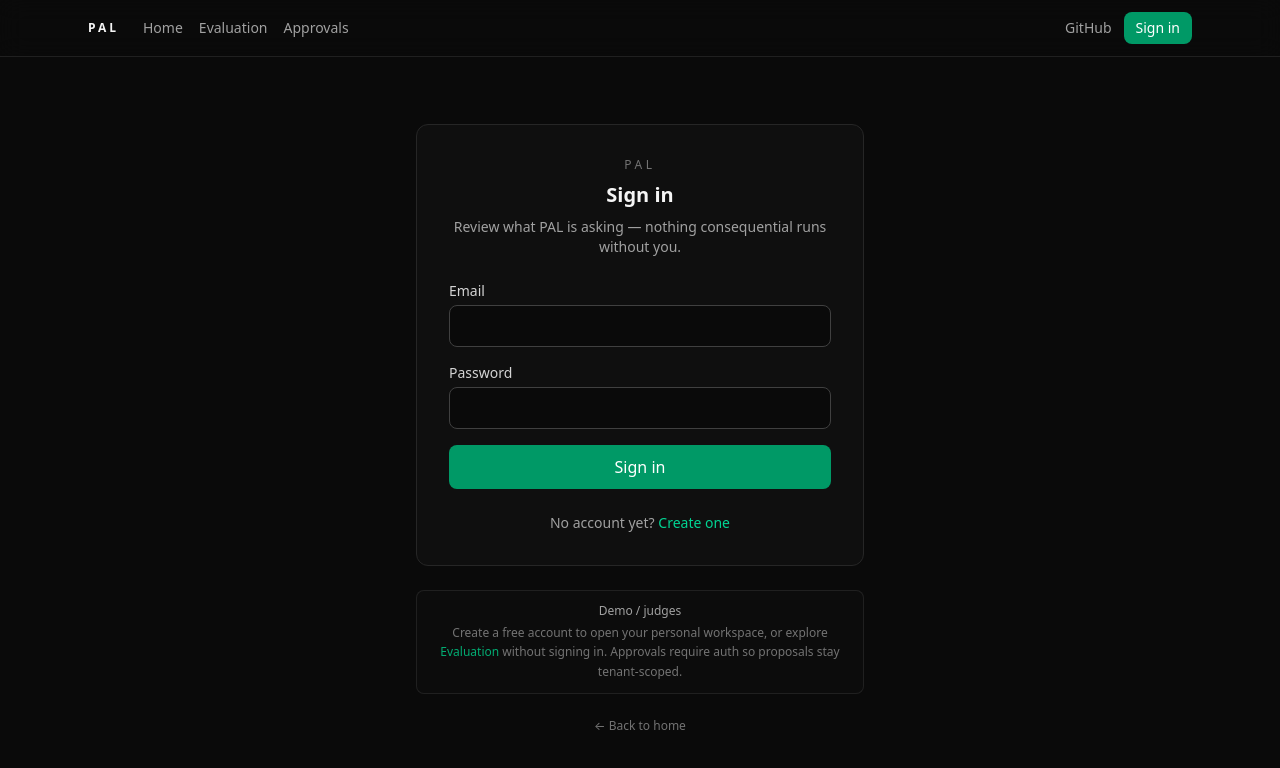
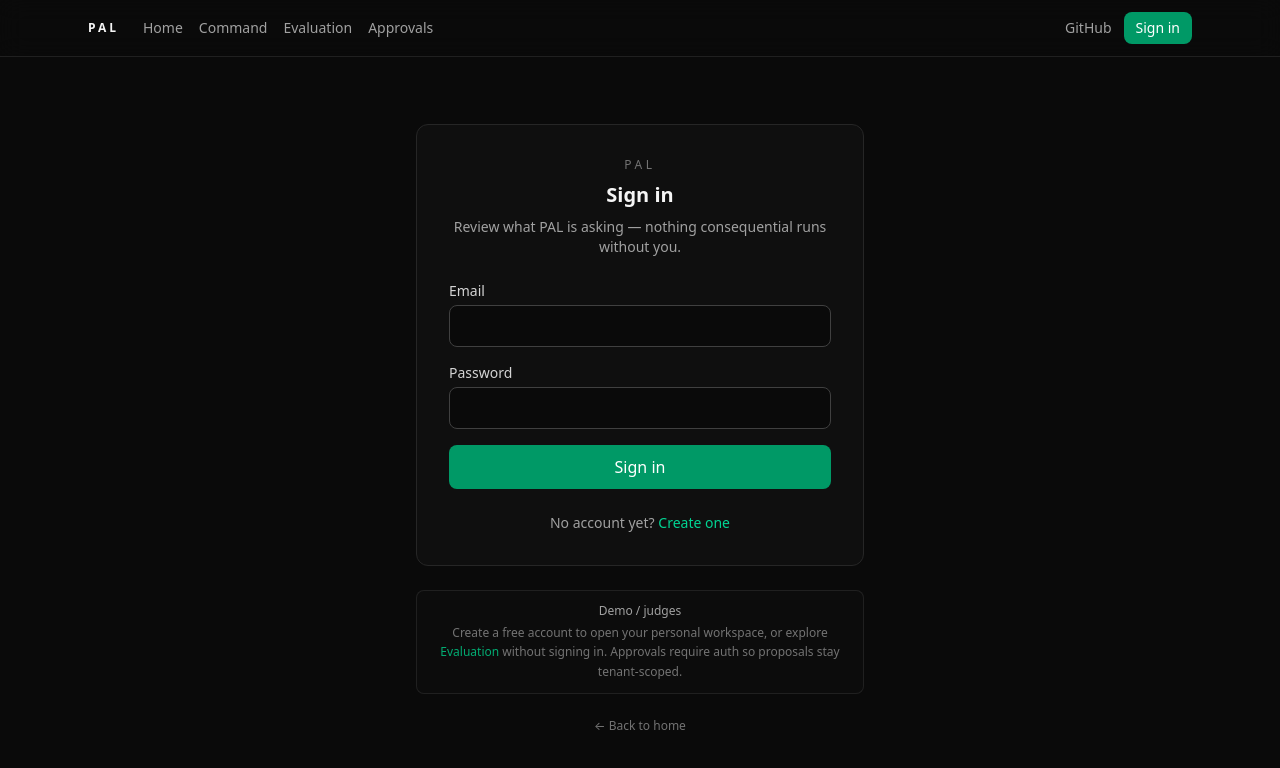
Before and after one commit to Logonotobscurity/pal, a Next.js app: page /login in a window 1280 px wide. Shown: the top 768 px of the page. Built offline with nearby package versions, Linux system fonts and the light colour scheme; no server answers.

Commit message:
feat(ui): add Command to AppHeader

```diff
--- a/src/components/layout/app-header.tsx
+++ b/src/components/layout/app-header.tsx
@@ -3,12 +3,7 @@
 import { LogoutButton } from "@/components/layout/logout-button";
 
 type AppHeaderProps = {
-  /** Highlight the active nav item */
-  active?: "home" | "evaluation" | "approvals" | "login";
-  /**
-   * Optional override. When omitted, session is read from Supabase
-   * so public pages also show Sign out after login.
-   */
+  active?: "home" | "command" | "evaluation" | "approvals" | "login";
   signedIn?: boolean;
 };
 
@@ -41,11 +36,14 @@
             </span>
           </Link>
           <nav className="hidden items-center gap-4 sm:flex" aria-label="Primary">
+            <Link href="/" className={active === "home" ? linkActive : linkBase}>
+              Home
+            </Link>
             <Link
-              href="/"
-              className={active === "home" ? linkActive : linkBase}
+              href="/command"
+              className={active === "command" ? linkActive : linkBase}
             >
-              Home
+              Command
             </Link>
             <Link
               href="/evaluation"
@@ -93,6 +91,9 @@
         <Link href="/" className={active === "home" ? linkActive : linkBase}>
           Home
         </Link>
+        <Link href="/command" className={active === "command" ? linkActive : linkBase}>
+          Command
+        </Link>
         <Link
           href="/evaluation"
           className={active === "evaluation" ? linkActive : linkBase}
```
